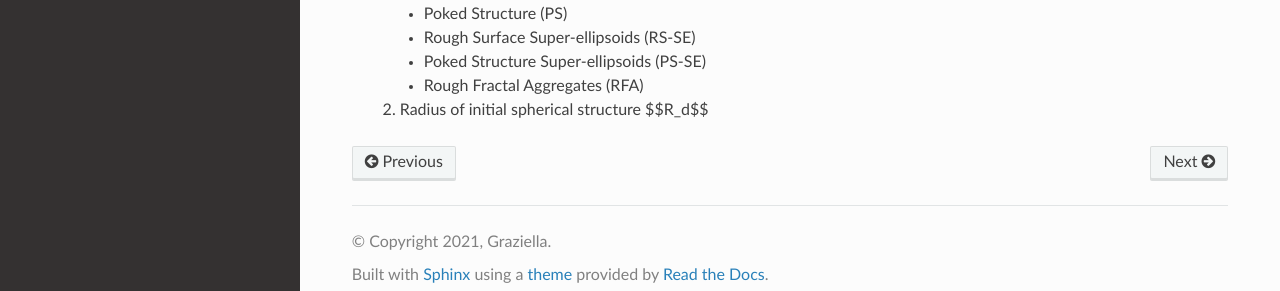
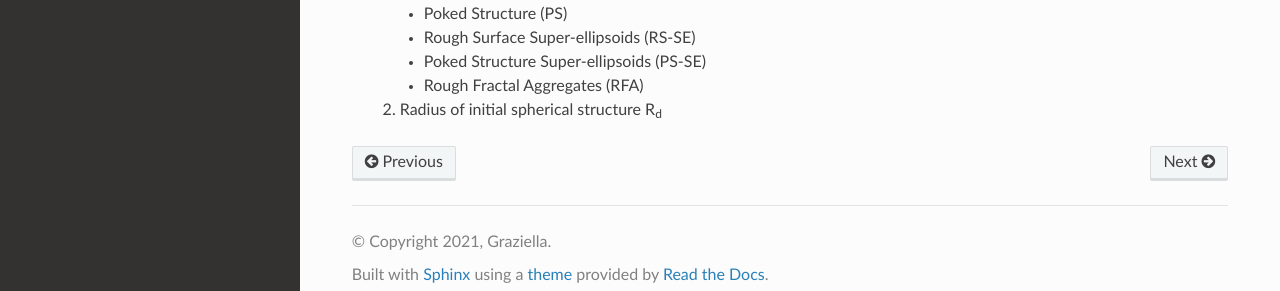
Before and after one commit to prithishh3/rtd-tutorial, a Sphinx documentation site: the page built from docs/source/tutorial.rst, in a window 1280 px wide and 1269 px high. Shown: the part 958-1249 px from the top of the window. Built offline with Sphinx 7.4.7 and the Read the Docs theme 2.0.0, drawn with Linux system fonts in a browser that asks for light colours; part of the change alters nothing that is shown.

```diff
--- a/docs/source/tutorial.rst
+++ b/docs/source/tutorial.rst
@@ -57,4 +57,4 @@ The basic input parameters for **REST** are listed below:
       * Poked Structure Super-ellipsoids (PS-SE)
       * Rough Fractal Aggregates (RFA)
 
-   2. Radius of initial spherical structure $$R_d$$
+   2. Radius of initial spherical structure R\ :sub:`d`
```
